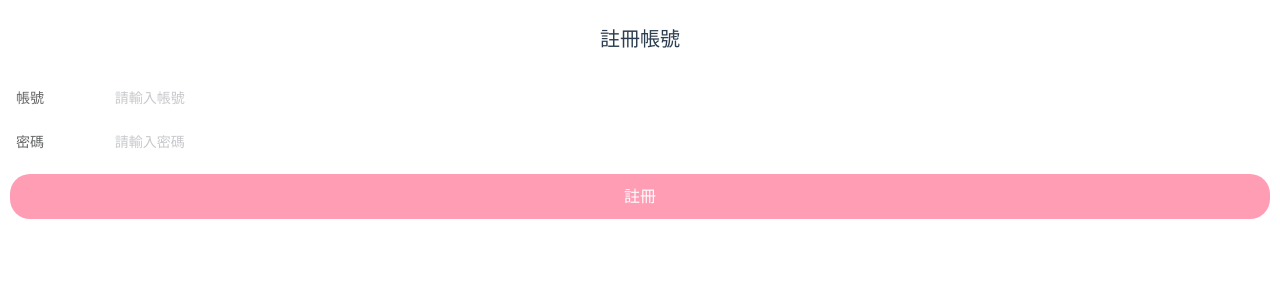
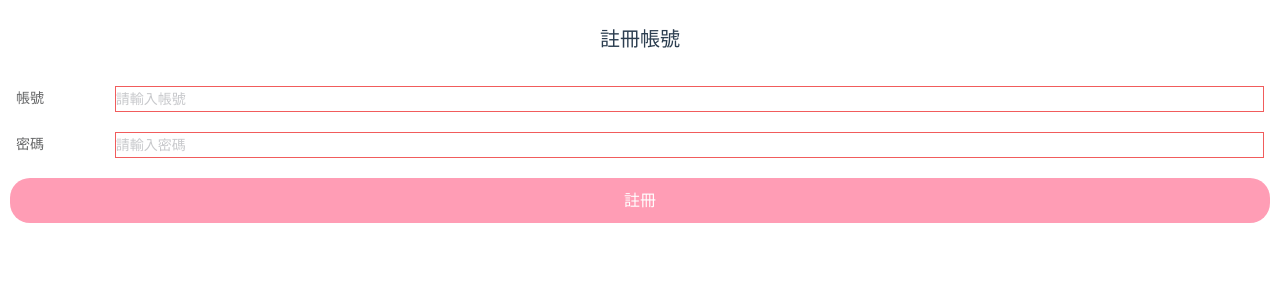
Before and after one commit to yachen168/Vue-Authentication, a Vue app: page /register in a window 1280 px wide. Shown: the top 300 px of the page. Built offline with nearby package versions, Linux system fonts and the light colour scheme; the HTML template or start-up script is replaced by a standard one.

Commit message:
refactor: shorten code

```diff
--- a/src/components/common/LoginInput.vue
+++ b/src/components/common/LoginInput.vue
@@ -5,8 +5,9 @@
       :type="type"
       :placeholder="placeholder"
       :rule="rule"
+      :class="{fail:checkRules}"
       v-model="content"
-      @input="checkRules"
+      @input="$emit('inputChange', content)"
     />
   </div>
 </template>
@@ -34,15 +35,17 @@ export default {
       content: ""
     };
   },
-  methods: {
+  computed: {
     checkRules(){
       const rule = new RegExp(this.rule);
-      if (rule.test(this.content)){
-        this.$emit('inputChange', this.content);
-      }
+      return !(rule.test(this.content));
     }
   }
 };
 </script>
 
-<style lang="scss" scoped></style>
+<style lang="scss" scoped>
+::v-deep .van-field.fail input{
+  border: 1px solid rgb(241, 92, 92);
+}
+</style>
--- a/src/views/Register.vue
+++ b/src/views/Register.vue
@@ -5,14 +5,14 @@
       label="帳號"
       placeholder="請輸入帳號"
       rule="^[A-z\d]{6,16}$"
-      @inputChange="response => userName = response"
+      @inputChange="userName = $event"
     ></LoginInput>
     <LoginInput
       label="密碼"
       placeholder="請輸入密碼"
       type="password"
-      rule="^[\d|A-z]{8,}$"
-      @inputChange="response => password = response"
+      rule="^[A-z\d]{6,16}$"
+      @inputChange="password = $event"
     ></LoginInput>
     <LoginButton buttonText="註冊"></LoginButton>
   </div>
@@ -29,14 +29,13 @@ export default {
     LoginInput,
     LoginButton
   },
-  data(){
+  data() {
     return {
-      userName: '',
-      password: ''
-    }
+      userName: "",
+      password: ""
+    };
   }
 };
 </script>
 
-<style lang="scss" scoped>
-</style>
+<style lang="scss" scoped></style>
```
